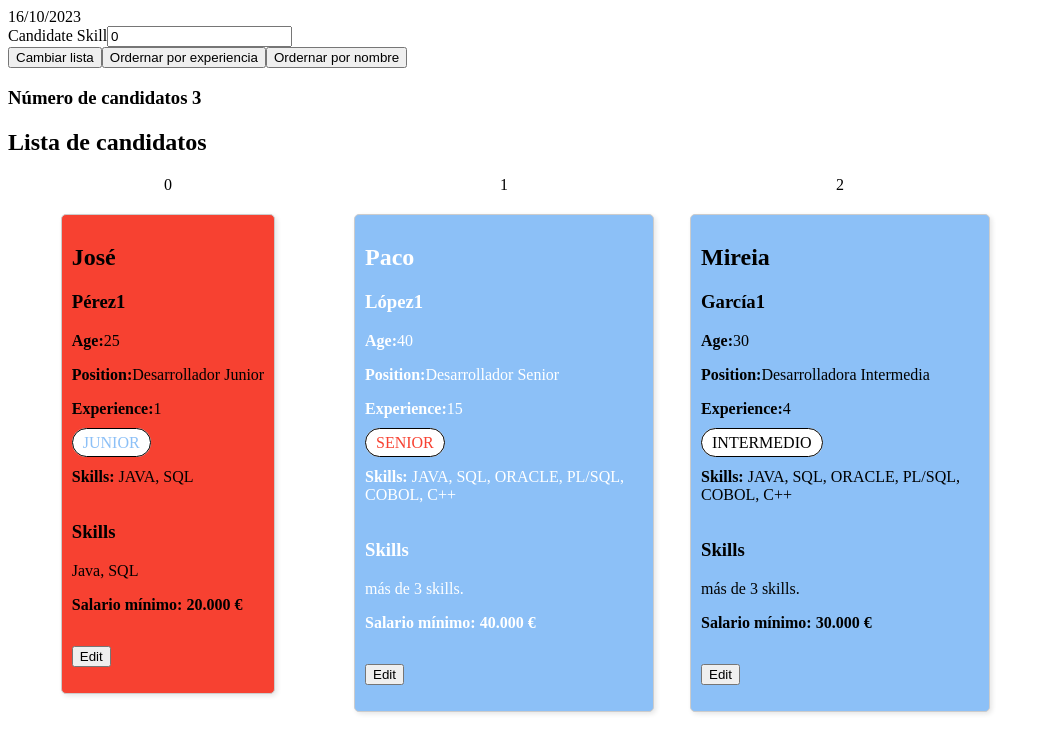
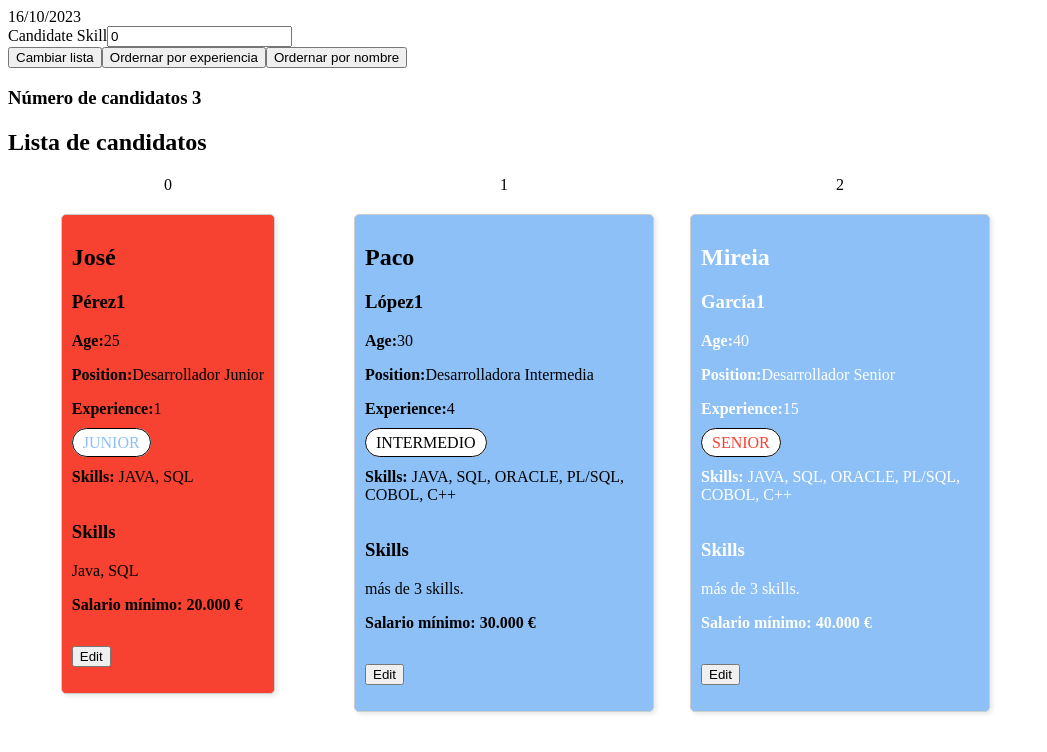
Before and after one commit to alexseik/curso-angular-dia2, an Angular app: page / in a window 1280 px wide. Shown: the top 752 px of the page, without its empty margins (0-1047 px from the left). Built offline with nearby package versions, Linux system fonts and the light colour scheme.

Commit message:
candidateService with sort concept

```diff
--- a/src/app/app.component.html
+++ b/src/app/app.component.html
@@ -21,7 +21,11 @@
     <h2 title>Lista de candidatos</h2>
     <div
       class="candidate-box"
-      *ngFor="let candidate of candidates; let i = index; trackBy: trackById"
+      *ngFor="
+        let candidate of candidatesService.getCandidates();
+        let i = index;
+        trackBy: trackById
+      "
     >
       <span>{{ i }}</span>
       <app-candidate
--- a/src/app/app.component.ts
+++ b/src/app/app.component.ts
@@ -1,6 +1,7 @@
 import { Component, OnInit, ViewChild, ViewChildren } from '@angular/core';
 import { Candidate } from './models/candidate.model';
 import { CandidateComponent } from './components/candidate/candidate.component';
+import { CandidatesService } from './services/candidates.service';
 
 @Component({
   selector: 'app-root',
@@ -17,37 +18,9 @@ export class AppComponent implements OnInit {
 
   public candidatesLength: number = 0;
 
-  candidates: Candidate[] = [
-    {
-      id: 1,
-      name: 'josé    pérez',
-      age: 25,
-      position: 'Desarrollador Junior',
-      experience: 1,
-      salary: 20000,
-      skills: ['Java', 'SQL'],
-    },
-    {
-      id: 2,
-      name: 'Paco lópez',
-      age: 40,
-      position: 'Desarrollador Senior',
-      experience: 15,
-      salary: 40000,
-      skills: ['Java', 'SQL', 'Oracle', 'PL/SQL', 'Cobol', 'C++'],
-    },
-    {
-      id: 3,
-      name: 'mireia García',
-      age: 30,
-      position: 'Desarrolladora Intermedia',
-      experience: 4,
-      salary: 30000,
-      skills: ['Java', 'SQL', 'Oracle', 'PL/SQL', 'Cobol', 'C++'],
-    },
-  ];
+  selectedCandidate: Candidate | null = null;
 
-  selectedCandidate: Candidate | null = null;
+  candidates: Candidate[] = [];
 
   get candidateName(): string {
     return this.selectedCandidate ? this.selectedCandidate.name : '';
@@ -59,20 +32,26 @@ export class AppComponent implements OnInit {
 
   set candidateExperience(experience: number) {
     if (this.selectedCandidate) {
-      const candidateIndex = this.candidates.findIndex(
-        (c) => c.name === this.selectedCandidate?.name
+      this.candidatesService.updateCandidate(
+        Object.assign({}, this.selectedCandidate, { experience })
       );
-      if (candidateIndex > -1) {
-        this.candidates[candidateIndex] = Object.assign(
-          {},
-          this.candidates[candidateIndex],
-          { experience }
-        );
-      }
+      // const candidateIndex = this.candidates.findIndex(
+      //   (c) => c.name === this.selectedCandidate?.name
+      // );
+      // if (candidateIndex > -1) {
+      //   this.candidates[candidateIndex] = Object.assign(
+      //     {},
+      //     this.candidates[candidateIndex],
+      //     { experience }
+      //   );
+      // }
     }
   }
 
+  constructor(public candidatesService: CandidatesService) {}
+
   ngOnInit() {
+    this.candidates = this.candidatesService.getCandidates();
     setTimeout(() => {
       this.candidatesLength =
         !!this.candidateComps && 'length' in this.candidateComps
@@ -94,11 +73,15 @@ export class AppComponent implements OnInit {
   }
 
   doSortByExperience() {
-    this.candidates = this.sortByExperience(this.candidates);
+    // this.candidates = this.sortByExperience(this.candidates);
+    this.candidatesService.setSort('experience');
+    // this.candidates = this.candidatesService.getCandidates();
   }
 
   doSortByName() {
-    this.candidates = this.sortByName(this.candidates);
+    // this.candidates = this.sortByName(this.candidates);
+    this.candidatesService.setSort('name');
+    // this.candidates = this.candidatesService.getCandidates();
   }
 
   private sortByExperience(candidates: Candidate[]): Candidate[] {
--- a/src/app/app.module.ts
+++ b/src/app/app.module.ts
@@ -23,7 +23,6 @@ registerLocaleData(localeEs, 'es');
     ScaleDirective,
   ],
   imports: [BrowserModule, AppRoutingModule, FormsModule],
-  providers: [],
   bootstrap: [AppComponent],
 })
 export class AppModule {}
--- a/src/app/pipes/capitalize.pipe.ts
+++ b/src/app/pipes/capitalize.pipe.ts
@@ -12,8 +12,6 @@ export class CapitalizePipe implements PipeTransform {
     function myMap(palabra: string): string {
       return palabra.charAt(0).toUpperCase() + palabra.slice(1).toLowerCase();
     }
-
-    debugger;
     return str.trim().split(/\s+/).map(myMap).join(' ');
   }
 }
--- /dev/null
+++ b/src/app/services/candidates.service.ts
@@ -0,0 +1,69 @@
+import { Injectable } from '@angular/core';
+import { Candidate } from '../models/candidate.model';
+
+@Injectable({
+  providedIn: 'root',
+})
+export class CandidatesService {
+  private sort = 'experience'; // experience, name, etc
+  // private sortDirection = 'asc'; // asc,desc
+
+  private candidates: Candidate[] = [
+    {
+      id: 1,
+      name: 'josé    pérez',
+      age: 25,
+      position: 'Desarrollador Junior',
+      experience: 1,
+      salary: 20000,
+      skills: ['Java', 'SQL'],
+    },
+    {
+      id: 2,
+      name: 'Mireia García',
+      age: 40,
+      position: 'Desarrollador Senior',
+      experience: 15,
+      salary: 40000,
+      skills: ['Java', 'SQL', 'Oracle', 'PL/SQL', 'Cobol', 'C++'],
+    },
+    {
+      id: 3,
+      name: 'Paco López',
+      age: 30,
+      position: 'Desarrolladora Intermedia',
+      experience: 4,
+      salary: 30000,
+      skills: ['Java', 'SQL', 'Oracle', 'PL/SQL', 'Cobol', 'C++'],
+    },
+  ];
+
+  constructor() {}
+
+  getCandidates() {
+    return this.candidates.sort((a: Candidate, b: Candidate) => {
+      if (this.sort === 'experience') {
+        return a.experience - b.experience;
+      } else {
+        return a.name.localeCompare(b.name);
+      }
+    });
+  }
+
+  updateCandidate(candidate: Candidate) {
+    const candidateIndex = this.candidates.findIndex(
+      (c) => c.id === candidate.id
+    );
+    if (candidateIndex > -1) {
+      this.candidates[candidateIndex] = Object.assign(
+        {},
+        this.candidates[candidateIndex],
+        candidate
+      );
+    }
+  }
+
+  setSort(sort: 'experience' | 'name') {
+    this.sort = sort;
+  }
+}
```
Also changed, not shown: 1 other file (tests, documents, lock files or other folders).
